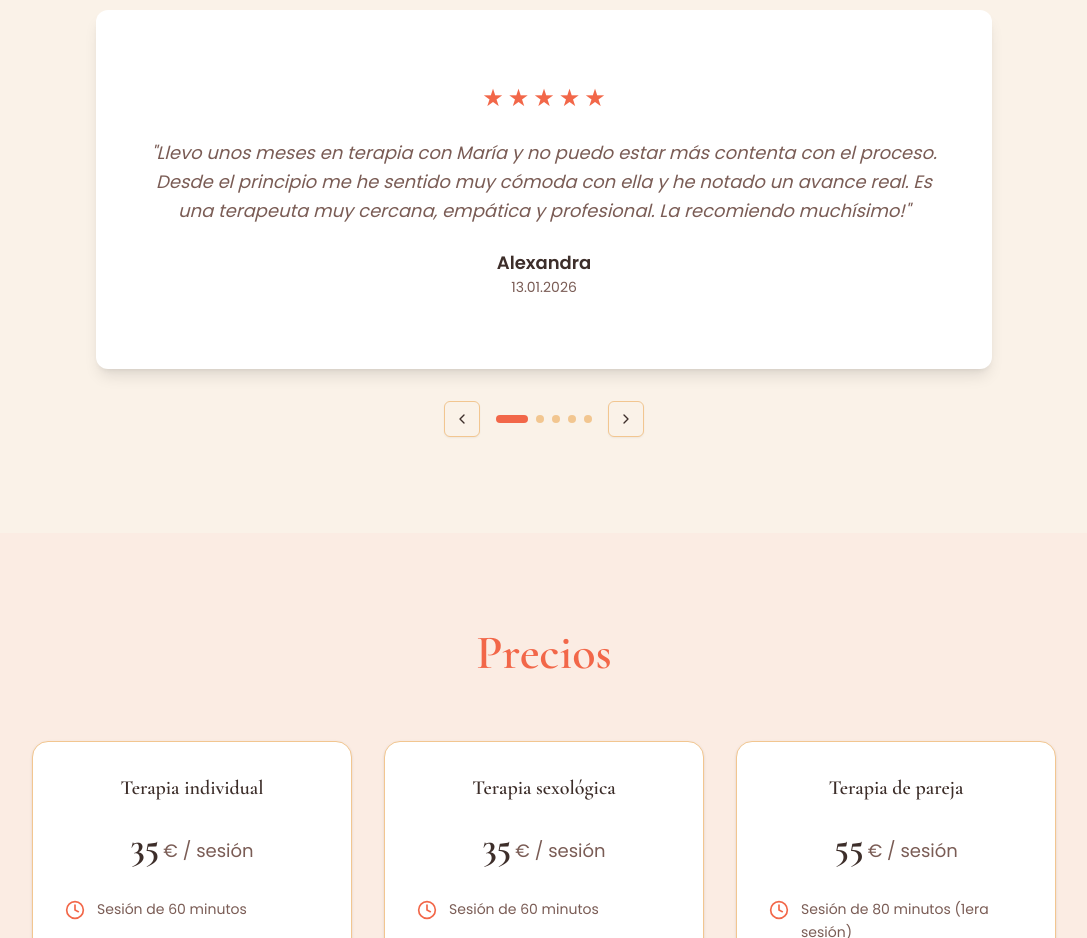
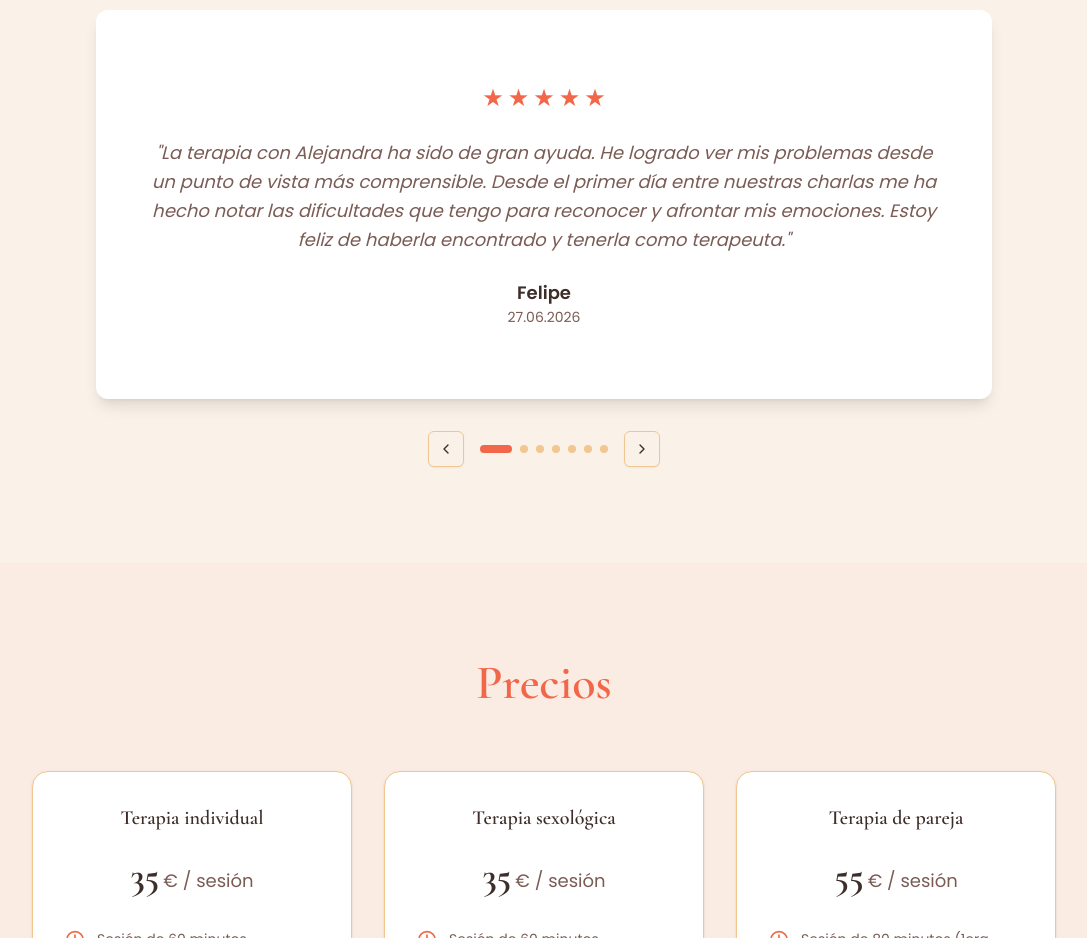
Before and after one commit to bernialabs/maria-terapeuta, a Next.js app: page / in a window 1280 px wide. Shown: the part 4920-5858 px from the top of the page, without its empty margins (96-1183 px from the left). Built offline with nearby package versions, Linux system fonts and the light colour scheme.

Commit message:
Update a few things from test parejas y nombres en testimonios

```diff
--- a/app/test-parejas/page.tsx
+++ b/app/test-parejas/page.tsx
@@ -95,10 +95,11 @@ export default function TestParejasPage() {
                   </div>
                   <div>
                     <h2 className="text-xl md:text-2xl font-serif font-semibold mb-3 text-balance">
-                      {"¿Tu relación cayó en la monotonía?"}
+                      {"¿Conexión, rutina o aburrimiento?"}
+                      {"Descubre el estado de tu relación"}
                     </h2>
                     <p className="text-muted-foreground leading-relaxed text-sm md:text-base">
-                      {"Descubre si la rutina se ha apoderado de tu relación y encuentra claves para reavivar la chispa que los conectó desde el inicio."}
+                      {"Conoce cómo está tu relación, identifica sus fortalezas y áreas de mejora, y descubre cómo fortalecerla."}
                     </p>
                   </div>
                   <div className="flex items-center gap-2 text-secondary font-medium text-sm group-hover:gap-3 transition-all">
--- a/components/testimonials.tsx
+++ b/components/testimonials.tsx
@@ -7,11 +7,32 @@ import { ChevronLeft, ChevronRight } from "lucide-react"
 
 const testimonials = [
   {
+    name: "Felipe",
+    content:
+      "La terapia con Alejandra ha sido de gran ayuda. He logrado ver mis problemas desde un punto de vista más comprensible. Desde el primer día entre nuestras charlas me ha hecho notar las dificultades que tengo para reconocer y afrontar mis emociones. Estoy feliz de haberla encontrado y tenerla como terapeuta.",
+    rating: 5,
+    date: "27.06.2026",
+  },
+  {
+    name: "Raquel",
+    content:
+      "Hace poquito que hemos empezado la terapia y estamos encantados. Con solo 4 sesiones que llevamos hemos aumentado en cuanto a ganas y confianza. Recomendable sin duda. No solo te ayuda en cuanto a pareja, si no que te ayuda a lo personal que después puedes enfocar en las relaciones ya sea de pareja o demás.",
+    rating: 5,
+    date: "01.03.2026",
+  },
+  {
     name: "Alexandra",
     content:
       "Llevo unos meses en terapia con María y no puedo estar más contenta con el proceso. Desde el principio me he sentido muy cómoda con ella y he notado un avance real. Es una terapeuta muy cercana, empática y profesional. La recomiendo muchísimo!",
     rating: 5,
     date: "13.01.2026",
+  },
+  {
+    name: "Natalia",
+    content:
+      "Excelente profesional, muy empática y cercana. Desde el primer día me hizo sentir cómoda y escuchada, y su acompañamiento ha sido clave para mi bienestar. Totalmente recomendada.",
+    rating: 5,
+    date: "18.12.2025",
   },
   {
     name: "Camila",
@@ -21,25 +42,18 @@ const testimonials = [
     date: "23.11.2025",
   },
   {
-    name: "Paciente",
+    name: "Raquel y Aron",
+    content:
+      "Maria Alejandra demuestra mucha paciencia y muchas habilidades como terapeuta. Nos está ayudando a comunicarnos mejor cómo pareja y a superar las situaciones desagradables que hemos vivido. Estamos muy agradecidos por la ayuda y por las herramientas que estamos recibiendo sesión tras sesión",
+    rating: 5,
+    date: "18.11.2025",
+  },
+  {
+    name: "Raúl",
     content:
       "Llevo cerca de 3 meses con Alejandra y la verdad es que he notado mucha mejoría en mi día a día, y lo mejor es que cada vez va mejor. Muy buena profesional y completamente recomendable.",
     rating: 5,
     date: "18.10.2025",
-  },
-  {
-    name: "Paciente",
-    content:
-      "Excelente profesional, muy empática y cercana. Desde el primer día me hizo sentir cómoda y escuchada, y su acompañamiento ha sido clave para mi bienestar. Totalmente recomendada.",
-    rating: 5,
-    date: "18.12.2025",
-  },
-  {
-    name: "Paciente",
-    content:
-      "Maria Alejandra demuestra mucha paciencia y muchas habilidades como terapeuta. Nos está ayudando a comunicarnos mejor cómo pareja y a superar las situaciones desagradables que hemos vivido. Estamos muy agradecidos por la ayuda y por las herramientas que estamos recibiendo sesión tras sesión",
-    rating: 5,
-    date: "18.11.2025",
   },
 ]
 
```
